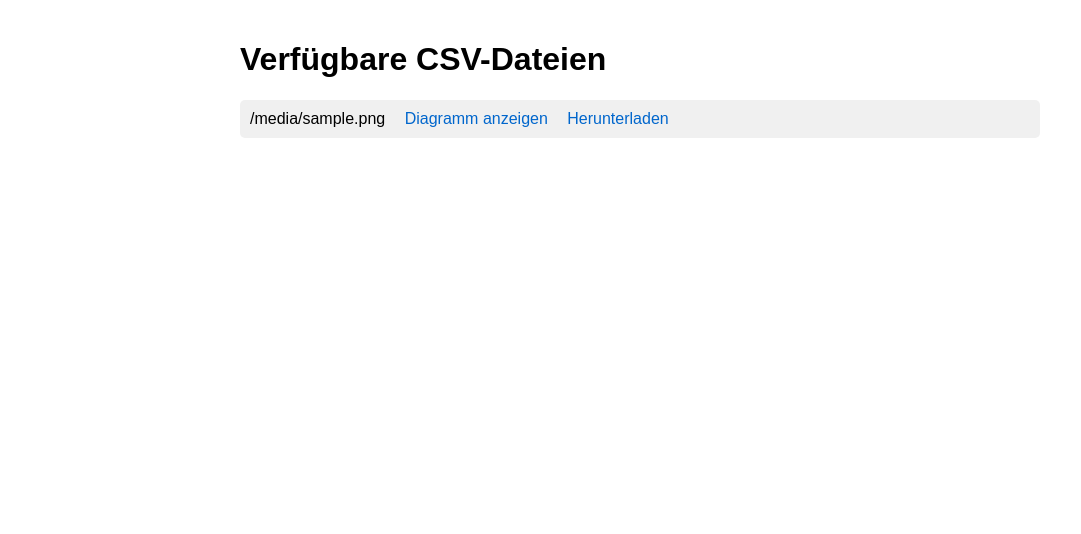
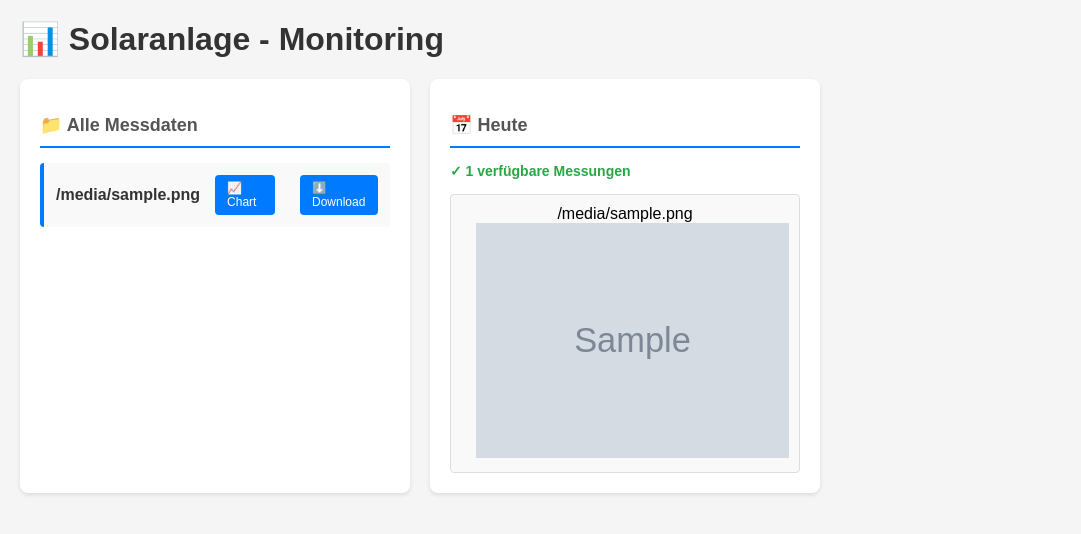
Before and after one commit to UweAusDeutschland/wecheselrichter, a Flask app: template webbrowser/templates/index.html in a window 1280 px wide. Shown: the top 534 px of the page, without its empty margins (0-1081 px from the left). Run offline with Flask 3, Linux system fonts and the light colour scheme; the template is opened without the code that fills it: most values are stand-ins (such as "Sample title", 1, 10 or a date in 2020); grey boxes marked "Sample" are stand-in pictures.

Commit message:
Startseite angepasst,  die Dateieen werden in der Übersicht jetzt anch Datum sortiert und es sind drei Diagramme rechts zu sehen

```diff
--- a/webbrowser/app.py
+++ b/webbrowser/app.py
@@ -8,15 +8,35 @@ from io import BytesIO
 from datetime import datetime
 import numpy as np
 import matplotlib.dates as mdates
+import re
 
 app = Flask(__name__)
 DATA_DIR = "data"
 
+def extract_date_from_filename(filename):
+    """Extrahiert das Datum aus einem Dateinamen (z.B. battery_2026-05-17.csv)"""
+    match = re.search(r'(\d{4}-\d{2}-\d{2})', filename)
+    if match:
+        return match.group(1)
+    return "0000-00-00"
+
+def get_today_date():
+    """Gibt das heutige Datum im Format YYYY-MM-DD zurück"""
+    return datetime.now().strftime("%Y-%m-%d")
+
 @app.route("/")
 def index():
     # Liste aller CSV-Dateien im Datenordner
-    files = [f for f in os.listdir(DATA_DIR) if f.endswith(".csv")]
-    return render_template("index.html", files=files)
+    all_files = [f for f in os.listdir(DATA_DIR) if f.endswith(".csv")]
+
+    # Nach Datum sortieren (neueste zuerst)
+    sorted_files = sorted(all_files, key=lambda f: extract_date_from_filename(f), reverse=True)
+
+    # Dateien von heute filtern
+    today = get_today_date()
+    today_files = [f for f in sorted_files if extract_date_from_filename(f) == today]
+
+    return render_template("index.html", files=sorted_files, today_files=today_files)
 
 @app.route("/chart/<filename>")
 def show_chart(filename):
@@ -40,7 +60,7 @@ def chart_img(filename):
     is_power = filename.startswith("pv_power_")
     is_battery = filename.startswith("battery_")
 
-    fig, ax = plt.subplots(figsize=(10, 4))
+    fig, ax = plt.subplots(figsize=(12, 6))
 
     if is_frequency:
         # Frequenzdaten (Hz)
--- a/webbrowser/templates/index.html
+++ b/webbrowser/templates/index.html
@@ -3,17 +3,221 @@
 <head>
     <title>Netzfrequenz-Daten</title>
     <link rel="stylesheet" href="{{ url_for('static', filename='style.css') }}">
+    <style>
+        body {
+            font-family: Arial, sans-serif;
+            margin: 0;
+            padding: 20px;
+            background-color: #f5f5f5;
+        }
+        .container {
+            display: flex;
+            gap: 20px;
+            max-width: 1400px;
+            margin: 0 auto;
+        }
+        .left-panel {
+            flex: 1;
+            background-color: white;
+            padding: 20px;
+            border-radius: 8px;
+            box-shadow: 0 2px 4px rgba(0,0,0,0.1);
+        }
+        .right-panel {
+            flex: 1;
+            background-color: white;
+            padding: 20px;
+            border-radius: 8px;
+            box-shadow: 0 2px 4px rgba(0,0,0,0.1);
+        }
+        h1 {
+            color: #333;
+            margin-top: 0;
+        }
+        h2 {
+            color: #555;
+            font-size: 18px;
+            border-bottom: 2px solid #007bff;
+            padding-bottom: 10px;
+        }
+        .file-list {
+            list-style: none;
+            padding: 0;
+            margin: 0;
+        }
+        .file-item {
+            padding: 12px;
+            margin: 8px 0;
+            background-color: #f9f9f9;
+            border-left: 4px solid #007bff;
+            border-radius: 4px;
+            display: flex;
+            justify-content: space-between;
+            align-items: center;
+        }
+        .file-item:hover {
+            background-color: #f0f0f0;
+        }
+        .file-name {
+            font-weight: bold;
+            color: #333;
+        }
+        .file-actions {
+            display: flex;
+            gap: 10px;
+        }
+        .file-actions a {
+            padding: 6px 12px;
+            background-color: #007bff;
+            color: white;
+            text-decoration: none;
+            border-radius: 4px;
+            font-size: 12px;
+            transition: background-color 0.3s;
+        }
+        .file-actions a:hover {
+            background-color: #0056b3;
+        }
+        .charts {
+            display: flex;
+            flex-direction: column;
+            gap: 15px;
+        }
+        .chart-item {
+            text-align: center;
+            border: 1px solid #ddd;
+            border-radius: 4px;
+            padding: 10px;
+            background-color: #f9f9f9;
+        }
+        .chart-item img {
+            cursor: pointer;
+            transition: opacity 0.2s, transform 0.2s;
+            width: 100%;
+            height: auto;
+            max-width: none;
+        }
+        .chart-item a {
+            display: block;
+        }
+        .chart-item img:hover {
+            opacity: 0.8;
+            transform: scale(1.02);
+        }
+        .today-section {
+            color: #28a745;
+            font-weight: bold;
+            margin-bottom: 15px;
+            font-size: 14px;
+        }
+        .no-data {
+            color: #999;
+            font-style: italic;
+            padding: 20px;
+            text-align: center;
+        }
+        @media (max-width: 900px) {
+            .container {
+                flex-direction: column;
+            }
+        }
+        .chart-item img {
+            cursor: pointer;
+            transition: opacity 0.2s;
+        }
+        .chart-item img:hover {
+            opacity: 0.8;
+            transform: scale(1.02);
+        }
+        .modal {
+            display: none;
+            position: fixed;
+            z-index: 1000;
+            left: 0;
+            top: 0;
+            width: 100%;
+            height: 100%;
+            background-color: rgba(0, 0, 0, 0.9);
+            animation: fadeIn 0.3s;
+        }
+        .modal.active {
+            display: flex;
+            align-items: center;
+            justify-content: center;
+        }
+        .modal-content {
+            max-width: 90vw;
+            max-height: 90vh;
+            object-fit: contain;
+            animation: slideIn 0.3s;
+        }
+        .modal-close {
+            position: absolute;
+            top: 30px;
+            right: 40px;
+            color: white; onclick="openModal(this)"
+            font-size: 40px;
+            font-weight: bold;
+            cursor: pointer;
+            background: none;
+            border: none;
+            padding: 0;
+            z-index: 1001;
+        }
+        .modal-close:hover {
+            color: #bbb;
+        }
+        @keyframes fadeIn {
+            from { opacity: 0; }
+            to { opacity: 1; }
+        }
+        @keyframes slideIn {
+            from { transform: scale(0.8); opacity: 0; }
+            to { transform: scale(1); opacity: 1; }
+        }
+    </style>
 </head>
 <body>
-    <h1>Verfügbare CSV-Dateien</h1>
-    <ul>
-        {% for file in files %}
-        <li>
-            {{ file }}
-            <a href="{{ url_for('show_chart', filename=file) }}">Diagramm anzeigen</a>
-            <a href="{{ url_for('download_file', filename=file) }}">Herunterladen</a>
-        </li>
-        {% endfor %}
-    </ul>
+    <h1>📊 Solaranlage - Monitoring</h1>
+
+    <div class="container">
+        <!-- Linke Seite: Dateiliste -->
+        <div class="left-panel">
+            <h2>📁 Alle Messdaten</h2>
+            <ul class="file-list">
+                {% for file in files %}
+                <li class="file-item">
+                    <span class="file-name">{{ file }}</span>
+                    <div class="file-actions">
+                        <a href="{{ url_for('show_chart', filename=file) }}">📈 Chart</a>
+                        <a href="{{ url_for('download_file', filename=file) }}">⬇️ Download</a>
+                    </div>
+                </li>
+                {% endfor %}
+            </ul>
+        </div>
+
+        <!-- Rechte Seite: Heutige Diagramme -->
+        <div class="right-panel">
+            <h2>📅 Heute</h2>
+            {% if today_files %}
+            <div class="today-section">
+                ✓ {{ today_files|length }} verfügbare Messungen
+            </div>
+            <div class="charts">
+                {% for file in today_files %}
+                <div class="chart-item">
+                    <div class="chart-title">{{ file }}</div>
+                    <a href="{{ url_for('show_chart', filename=file) }}">
+                        <img src="{{ url_for('chart_img', filename=file) }}" alt="Chart for {{ file }}">
+                    </a>
+                </div>
+                {% endfor %}
+            </div>
+            {% else %}
+            <div class="no-data">Keine Messdaten für heute vorhanden</div>
+            {% endif %}
+        </div>
+    </script>
 </body>
 </html>
```
